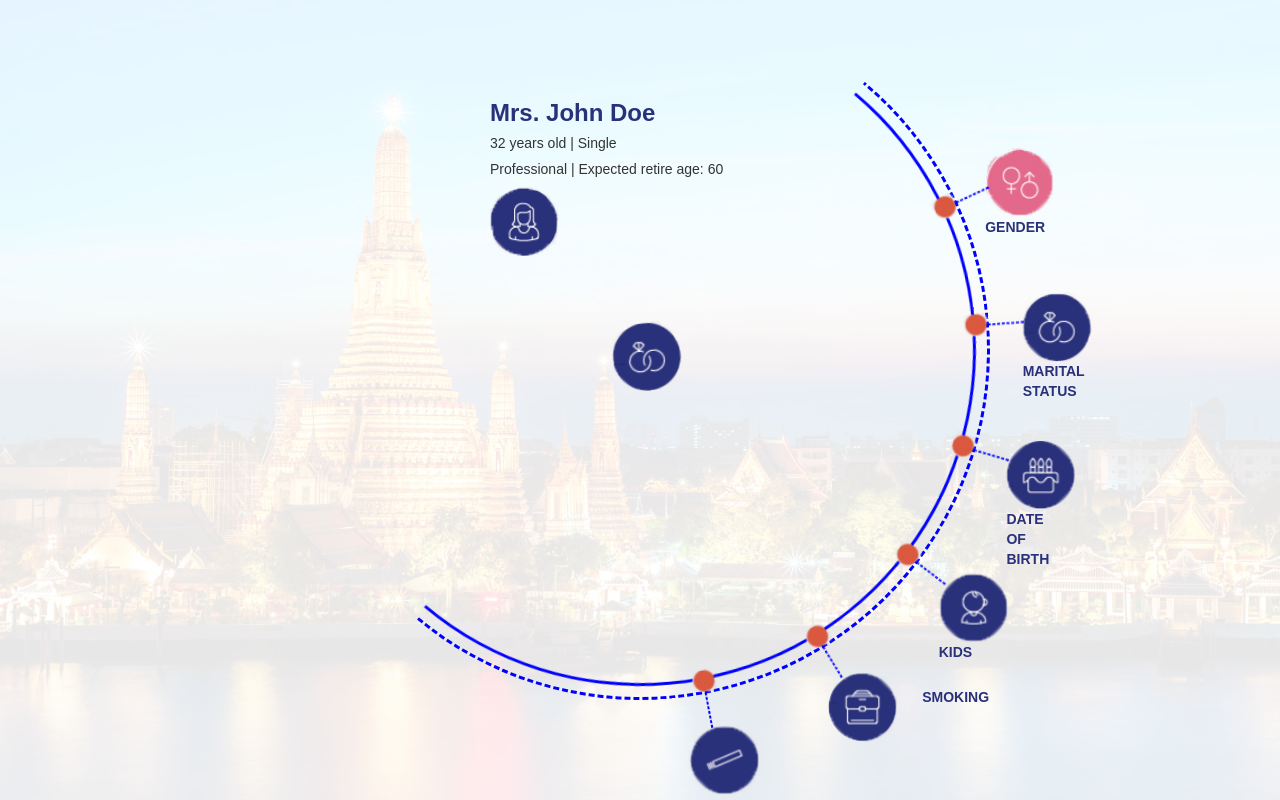
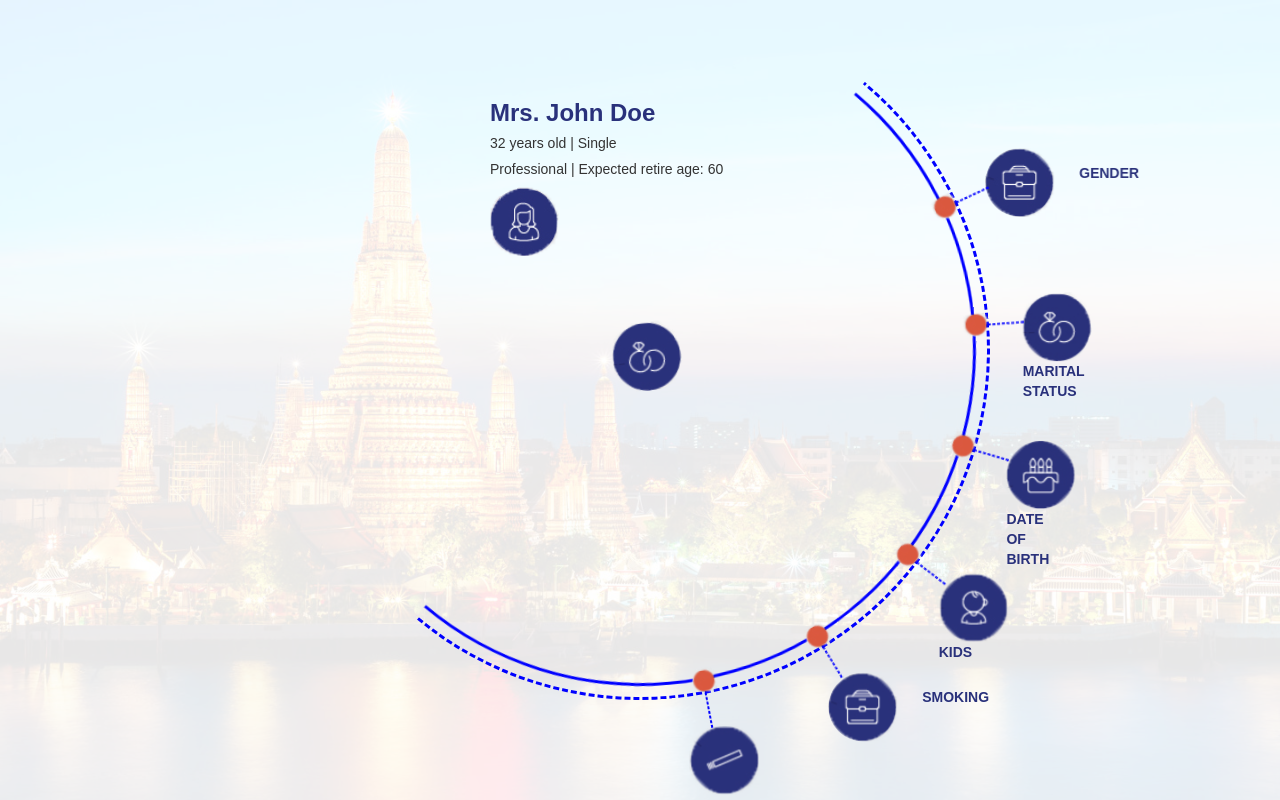
Before and after one commit to noce30/Demo-Reactjs, a React (Create React App) app in the folder my-app/: page / in a window 1280 px wide. Built offline with nearby package versions, Linux system fonts and the light colour scheme.

Commit message:
update HOC

```diff
--- a/my-app/src/components/CurveOptions.js
+++ b/my-app/src/components/CurveOptions.js
@@ -1,14 +1,17 @@
 import React, { Component } from 'react';
-import Gender from "./Gender";
 import iconStatus from "../assets/img/icons-demo/icon_status.png";
 import iconDot from "../assets/img/icons-demo/icon_dot.png";
 import iconKid from "../assets/img/icons-demo/icon_kids.png";
 import MaritalStatusContainer from "../containers/MaritalStatusContainer";
 import DateOfBirthContainer from "../containers/DateOfBirthContainer";
 import KidsContainer from "../containers/KidsContainer";
-import Smoking from "../components/Smoking"
 import OccupationContainer from "../containers/OccupationContainer";
-import SmokingShow from "../components/SmokingShow"
+import { connect } from 'react-redux';
+import { SLECT_SMOKING } from '../constants/actionConstants';
+import icon_smoking from '../assets/img/icons-demo/icon_smoking.png';
+import icon_female from '../assets/img/icons-demo/icon_female.png';
+import icon_male from '../assets/img/icons-demo/icon_male.png';
+import {SELECT_GENDER} from '../constants/actionConstants';
 
 class CurveOptions extends Component {
     constructor() {
@@ -27,15 +30,12 @@ class CurveOptions extends Component {
         return (
             <div>
                 <ul className="circle-container">
-                    <li><Gender
-                        onGenderChange={this.handleGender}
-                        checked={this.state.checked}
-                    />
+                    <li><Gender/>
                     </li>
                     <li><MaritalStatusContainer /></li>
                     <li><DateOfBirthContainer /></li>
                     <li><KidsContainer /></li>
-                    <li><SmokingShow /></li>
+                    <li><Smoking /></li>
                     <li><OccupationContainer /></li>
                     <li></li>
                     <li><img src={iconStatus} /></li>
@@ -54,4 +54,81 @@ class CurveOptions extends Component {
     }
 }
 
+const HOC = (ComposedComponent, link, name) => class extends Component {
+    constructor() {
+        super();
+        this.state = { show: false }
+    }
+
+    clickIcon() {
+        this.setState({ show: !this.state.show });
+    }
+
+    render() {
+        return (
+            <div className="item" style={this.state.show ? { backgroundColor: "hotpink" } : null}>
+                <div className="left">
+                    <img src={link} alt="male" onClick={this.clickIcon.bind(this)} />
+                </div>
+                {this.state.show &&
+                    <div>
+                        <ComposedComponent />
+                    </div>
+                }
+                {
+                    !this.state.show &&
+                    <div className="left text-title">
+                        {name}
+                    </div>
+                }
+            </div>
+        );
+    }
+}
+
+class SmokingShow extends Component {
+    render() {
+        return (
+            <div className="onoffswitch right-swith">
+                <input type="checkbox" name="onoffswitch" className="onoffswitch-checkbox"
+                    id="myonoffswitch" checked={this.props.isSmoking} onChange={e => this.props.dispatch({ type: SLECT_SMOKING, value: e.target.checked })} />
+                <label className="onoffswitch-label" htmlFor="myonoffswitch">
+                    <span className="onoffswitch-inner"></span>
+                    <span className="onoffswitch-switch"></span>
+                </label>
+            </div>
+        );
+    }
+}
+
+class GenderShow extends Component {
+    render() {
+        return (
+
+            <div>
+                <div className="right">
+                    <img src={icon_female} alt="male" />
+                </div>
+
+                <div className="right-swith">
+                    <label className="switch">
+                        <input type="checkbox" checked = {this.props.isMale} onChange={e => this.props.dispatch({ type: SELECT_GENDER, value: e.target.checked })} />
+                        <span className="slider round"></span>
+                    </label>
+                </div>
+
+                <div className="right">
+                    <img src={icon_male} alt="male" />
+                </div>
+            </div>
+        );
+    }
+}
+
+const Smoking = HOC(connect()(SmokingShow), icon_smoking, "smoking");
+
+const Gender = HOC(connect()(GenderShow), icon_smoking, "gender");
+
+
+
 export default CurveOptions;
--- a/my-app/src/components/Gender.js
+++ b/my-app/src/components/Gender.js
@@ -5,7 +5,7 @@ import { Transition } from 'react-transition-group';
 import { connect } from 'react-redux';
 import { CLICK_GENDER_ICON } from '../constants/actionConstants';
 
-class Gender extends Component {
+class Gender1 extends Component {
 
     render() {
 
@@ -51,4 +51,4 @@ class Gender extends Component {
     showFull: state.gender.showFull
 })
 
-export default connect(mapStateToProps)(Gender);
+export default connect(mapStateToProps)(Gender1);
--- a/my-app/src/components/GenderShow.js
+++ b/my-app/src/components/GenderShow.js
@@ -6,7 +6,7 @@ import { connect } from 'react-redux';
 import {SELECT_GENDER} from '../constants/actionConstants';
 import icon_select_gender from "../assets/img/icons-demo/icon_select_gender.png";
 
-class GenderShow extends Component {
+class GenderShow1 extends Component {
     render() {
         return (
 
@@ -35,4 +35,4 @@ const mapStateToProps = (state) => ({
 })
 
 
-export default connect(mapStateToProps)(GenderShow);
+export default connect(mapStateToProps)(GenderShow1);
--- a/my-app/src/components/Smoking.js
+++ b/my-app/src/components/Smoking.js
@@ -5,7 +5,7 @@ import SmokingShow from './SmokingShow';
 import { CLICK_SMOKING_ICON } from '../constants/actionConstants'
 import { Transition } from 'react-transition-group';
 
-class Smoking extends Component {
+class Smoking1 extends Component {
     render() {
         const duration = 300;
 
@@ -49,4 +49,4 @@ const mapStateToProps = (state) => ({
 })
 
 
-export default connect(mapStateToProps)(Smoking);
+export default connect(mapStateToProps)(Smoking1);
--- a/my-app/src/components/SmokingShow.js
+++ b/my-app/src/components/SmokingShow.js
@@ -4,7 +4,7 @@ import { SLECT_SMOKING } from '../constants/actionConstants';
 import icon_smoking from '../assets/img/icons-demo/icon_smoking.png';
 import HOC from "../components/HOC"
 
-class SmokingShow extends Component {
+class SmokingShow1 extends Component {
     render() {
         return (
             <div className="onoffswitch right-swith">
@@ -23,4 +23,4 @@ const mapStateToProps = (state) => ({
     isSmoking: state.smoking.isSmoking
 })
 
-export default HOC(SmokingShow, icon_smoking, "smoking");
+export default HOC(SmokingShow1, icon_smoking, "smoking");
```
